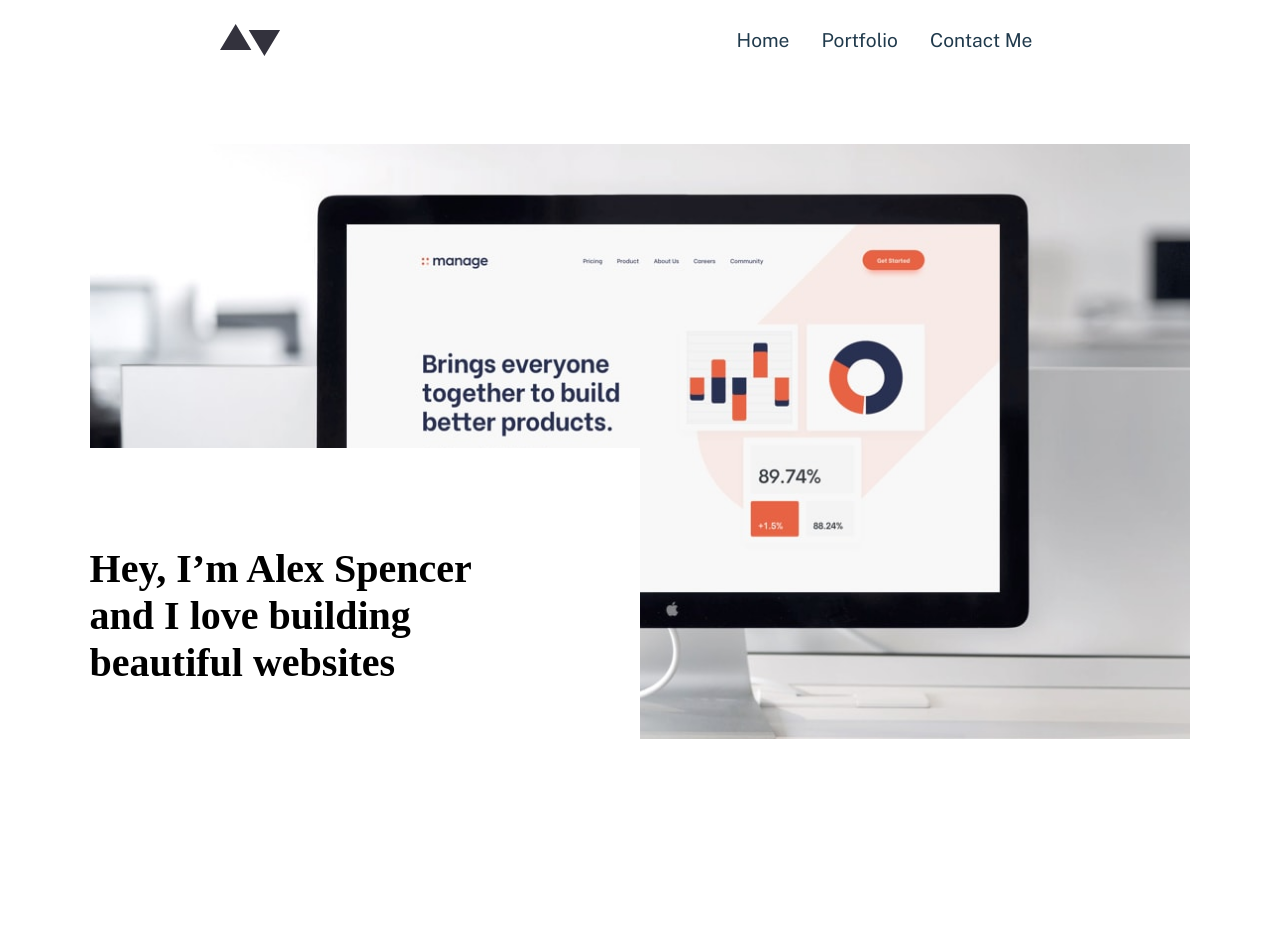
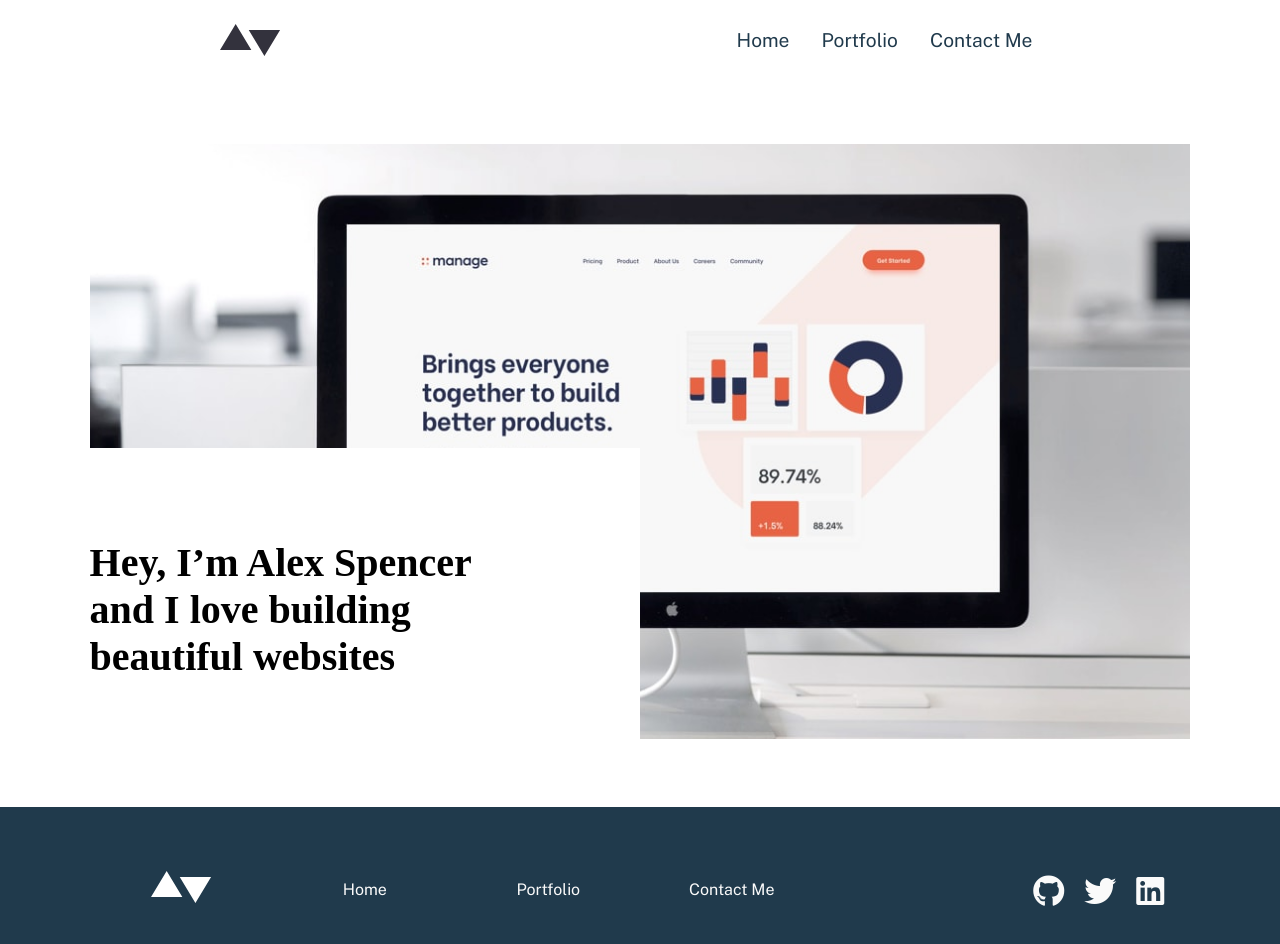
Before and after one commit to clf94-dev/minimalistic-portfolio-react, a React (Create React App) app: page / in a window 1280 px wide. Shown: the top 944 px of the page. Before the commit the page ends 807 px from the top, so only its background shows below. Built offline with nearby package versions, Linux system fonts and the light colour scheme; a web font is replaced by a local one.

Commit message:
footer added

```diff
--- a/src/components/App.jsx
+++ b/src/components/App.jsx
@@ -1,17 +1,19 @@
 import React from 'react';
 import Navbar from './Navbar';
+import Footer from './Footer';
 import {BrowserRouter as Router, Switch, Route} from 'react-router-dom';
 import './styles/App.css';
 import Home from './pages/Home.jsx'
-function App  ()  {
+function App() {
     return (
         <div>
-    <Router>
-          <Navbar/>
-          <Switch>
-            <Route path = '/' exact component={Home}></Route>
-          </Switch>
-          </Router>
+            <Router>
+                <Navbar/>
+                <Switch>
+                    <Route path='/' exact component={Home}></Route>
+                </Switch>
+                <Footer/>
+            </Router>
         </div>
     );
 }
--- /dev/null
+++ b/src/components/Footer.jsx
@@ -0,0 +1,35 @@
+import React from 'react'
+import {Grid} from '@material-ui/core/';
+import {Link} from 'react-router-dom';
+import WLogo from './images/logo copy.svg';
+
+function Footer() {
+    return (
+        <div>
+            <Grid container direction='row' className='footer-cont'>
+                <Grid item sm={2} xs={12}className='footer-item'>
+                    <Link to='/' className='footer-link'><img src={WLogo} alt="footer logo"/></Link>
+                </Grid>
+                <Grid item sm={2} xs={12} className='footer-item'>
+                    <Link to='/' className='footer-link'>Home</Link>
+                </Grid>
+                <Grid item sm={2} xs={12} className='footer-item'>
+                    <Link to='/portfolio' className='footer-link'>Portfolio</Link>
+                </Grid>
+                <Grid item sm={2} xs={12} className='footer-item'>
+                    <Link to='/contact-me' className='footer-link'>Contact Me</Link>
+                </Grid>
+                <Grid item sm={2} xs={12} className='footer-item'></Grid>
+                <Grid item sm={2} xs={12} className='footer-item'>
+                    <Grid container direction='row' className='social-row'>
+                       <a href="" className='footer-link'><i className=' fab fa-2x fa-github social-icon'></i></a>
+                        <a href=""className='footer-link'><i className=' fab fa-2x fa-twitter social-icon'></i></a>
+                       <a href=""className='footer-link'><i className=' fab fa-2x fa-linkedin social-icon'></i></a>
+                    </Grid>
+                </Grid>
+            </Grid>
+        </div>
+    )
+}
+
+export default Footer;
--- a/src/components/styles/App.css
+++ b/src/components/styles/App.css
@@ -132,6 +132,7 @@
 
 .hero-section-row .text-col {
   padding: 3% 7%;
+  z-index: 1;
   display: flex;
   align-items: center;
   background-color: #fff;
@@ -142,7 +143,7 @@
     position: absolute;
     left: 0;
     top: 35vw;
-    height: 27vw;
+    height: 26vw;
     padding-right: 12%;
   }
 }
@@ -163,3 +164,41 @@
     width: 200% !important;
   }
 }
+
+.footer-cont {
+  background-color: #203A4C;
+  z-index: 2;
+  padding: 5% 7%;
+  align-items: center;
+}
+
+.footer-cont .footer-item {
+  text-align: center;
+}
+
+.footer-cont .footer-item .footer-link {
+  text-decoration: none;
+  font-family: "Public Sans", sans-serif;
+  font-weight: 400;
+  text-align: center;
+  color: #fafafa;
+}
+
+.footer-cont .footer-item .footer-link:hover {
+  color: #5fb4a2;
+}
+
+.footer-cont .footer-item .social-row {
+  justify-content: center;
+  margin-top: 2%;
+}
+
+.footer-cont .footer-item .social-row .social-icon {
+  margin: auto 10px;
+}
+
+@media screen and (max-width: 375px) {
+  .footer-cont {
+    text-align: center;
+  }
+}
--- a/src/components/styles/App.scss
+++ b/src/components/styles/App.scss
@@ -139,6 +139,7 @@ $font-weight7:700;
     }
     .text-col {
         padding: 3% 7%;
+        z-index: 1;
         display: flex;
         align-items: center;
         background-color: #fff;
@@ -146,7 +147,7 @@ $font-weight7:700;
             position: absolute;
             left: 0;
             top: 35vw;
-            height: 27vw;
+            height: 26vw;
             padding-right: 12%;
         }
         h1 {
@@ -165,3 +166,33 @@ $font-weight7:700;
         }
     }
 }
+
+.footer-cont {
+    background-color: $dark-blue;
+    z-index: 2;
+    padding: 5% 7%;
+    align-items: center;
+    .footer-item {
+        text-align: center;
+        .footer-link {
+            text-decoration: none;
+            font-family: $font-body;
+            font-weight: $font-weight4;
+            text-align: center;
+            color: $very-light-grey;
+            &:hover {
+                color: $desaturated-cyan;
+            }
+        }
+        .social-row {
+            justify-content: center;
+            margin-top: 2%;
+            .social-icon {
+                margin: auto 10px;
+            }
+        }
+    }
+    @media screen and (max-width: 375px) {
+        text-align: center;
+    }
+}
```
Also changed, not shown: src/components/styles/App.min.css.
